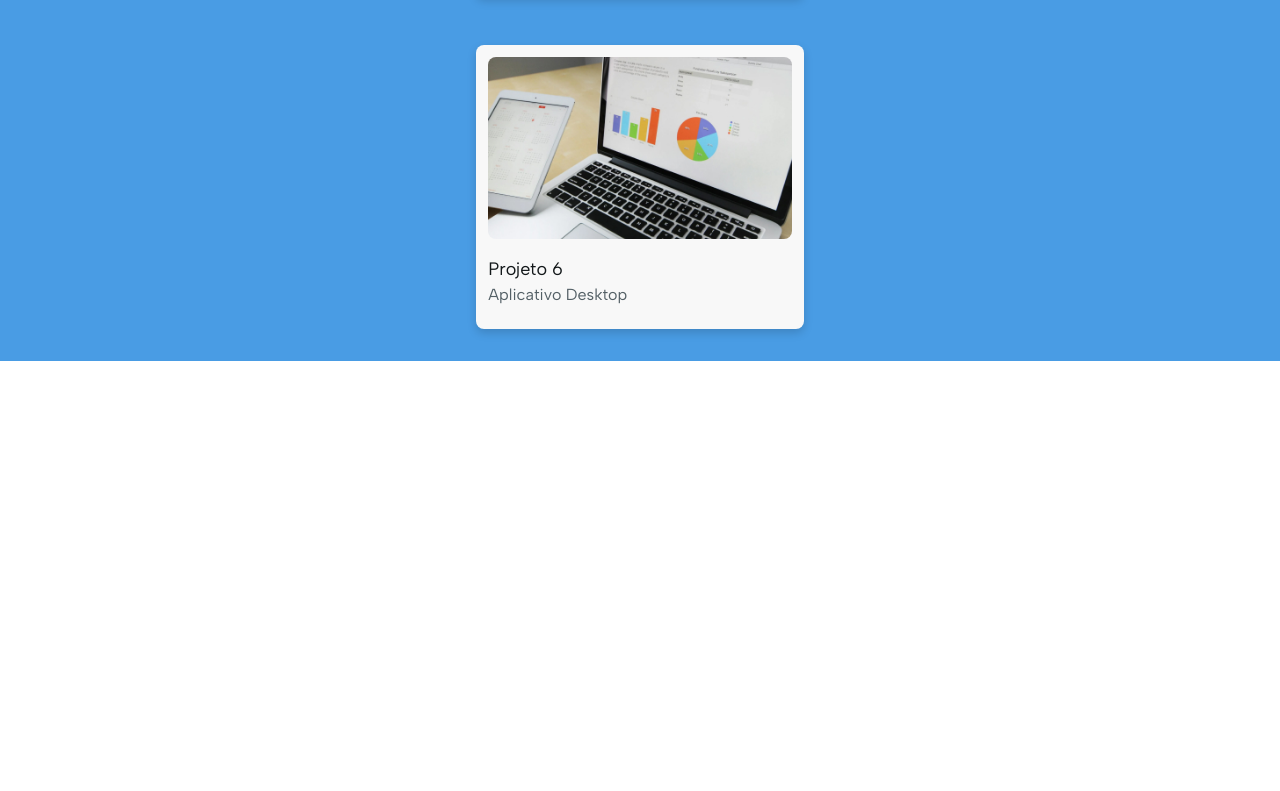
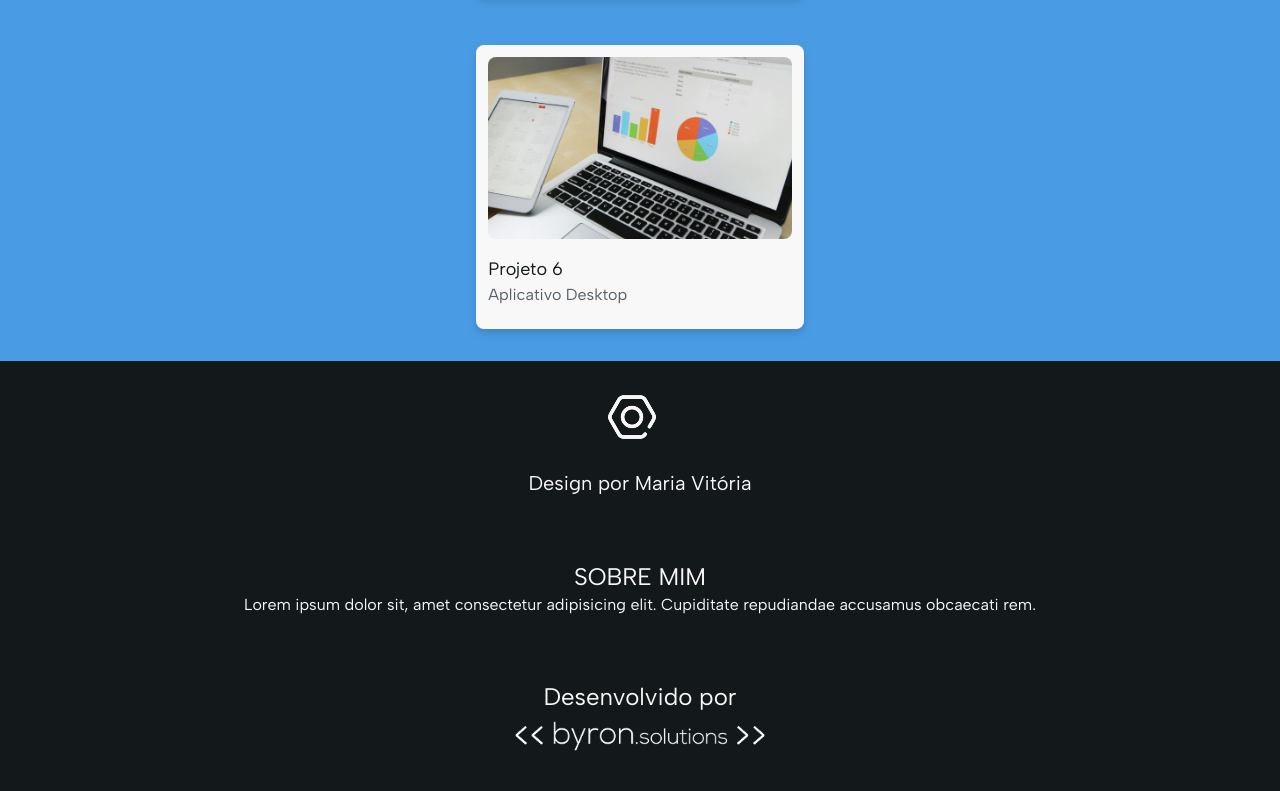
Before and after one commit to Vitoriagss/Projeto-semana-04, a website: page src/index.html in a window 1280 px wide. Shown: the part 2687-3478 px from the top of the page. Before the commit the page ends 3048 px from the top, so only its background shows below. Drawn offline with Linux system fonts and the light colour scheme.

Commit message:
feat(#7):Add Footer

```diff
--- a/src/index.html
+++ b/src/index.html
@@ -117,6 +117,28 @@
         </div>
      </section>
 
+     <!-- FOOTER -->
+      <footer class="bg-black text-white flex flex-col p-8 gap-16">
+        <div class="flex flex-col items-center gap-16">
+            <div class="flex flex-col items-center gap-3">
+                <div class="size-16">
+                    <img src="img/Logo.png" alt="Logo do site">
+                </div>
+                <p class="text-xl">Design por Maria Vitória</p>
+            </div>
+            <div class="text-center gap-2">
+                <h3 class="text-2xl">SOBRE MIM</h3>
+                <P class="text-base">Lorem ipsum dolor sit, amet consectetur adipisicing elit. Cupiditate repudiandae accusamus obcaecati rem.</P>
+            </div>
+        </div>
+        <div class="flex flex-col items-center">
+            <p class="text-2xl">Desenvolvido por</p>
+            <div class="max-w-[260px]">
+                <img src="img/logobyron.png" alt="Logo byron">
+            </div>
+        </div>
+      </footer>
+
 
 
 
```
Also changed, not shown: src/img/logobyron.png (added), src/output.css.
